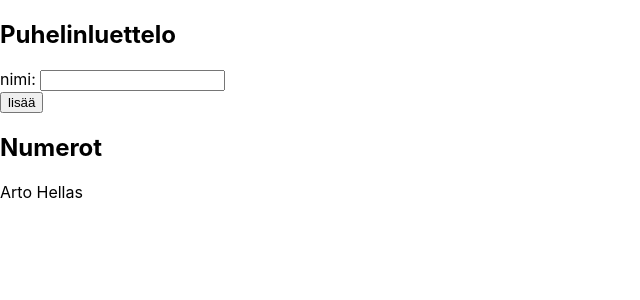
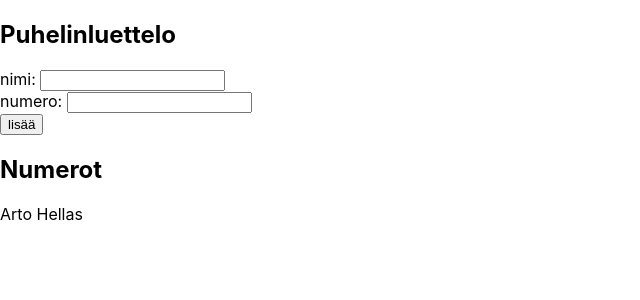
Before and after one commit to otsha/fullstack-course, a React (Create React App) app in the folder osa2/puhelinluettelo/: page / in a window 1280 px wide. Shown: the top 300 px of the page, without its empty margins (0-640 px from the left). Built offline with nearby package versions, Linux system fonts and the light colour scheme; the HTML template or start-up script is replaced by a standard one.

Commit message:
Complete 2.8

```diff
--- a/osa2/puhelinluettelo/src/App.js
+++ b/osa2/puhelinluettelo/src/App.js
@@ -2,35 +2,46 @@
 
 const App = () => {
     const [persons, setPersons] = useState([
-        { name: 'Arto Hellas' }
+        { name: 'Arto Hellas', number: ''}
     ])
     const [newName, setNewName] = useState('')
+    const [newNumber, setNewNumber] = useState('')
 
-    const addName = (event) => {
-        event.preventDefault();
+    const addPerson = (event) => {
+        event.preventDefault()
 
         if (newName === '') {
             window.alert('Name cannot be empty')
         } else if (persons.map(person => person.name).includes(newName)) {
             window.alert(`${newName} on jo luettelossa!`)
         } else {
-            setPersons(persons.concat({ name: newName }))
+            setPersons(persons.concat({ name: newName, number: newNumber }))
         }
     }
 
-    const handleInput = (event) => {
+    const handleNewName = (event) => {
         setNewName(event.target.value)
+    }
+
+    const handleNewNumber = (event) => {
+        setNewNumber(event.target.value)
     }
 
     return (
         <div>
             <h2>Puhelinluettelo</h2>
 
-            <form onSubmit={addName}>
+            <form onSubmit={addPerson}>
                 <div>
                     nimi: <input
                         value={newName}
-                        onChange={handleInput}
+                        onChange={handleNewName}
+                    />
+                </div>
+                <div>
+                    numero: <input
+                        value={newNumber}
+                        onChange={handleNewNumber}
                     />
                 </div>
                 <div>
@@ -39,7 +50,7 @@
             </form>
 
             <h2>Numerot</h2>
-            {persons.map(person => <p key={person.name}>{person.name}</p>)}
+            {persons.map(person => <p key={person.name}>{person.name} {person.number}</p>)}
         </div>
     )
 
```
